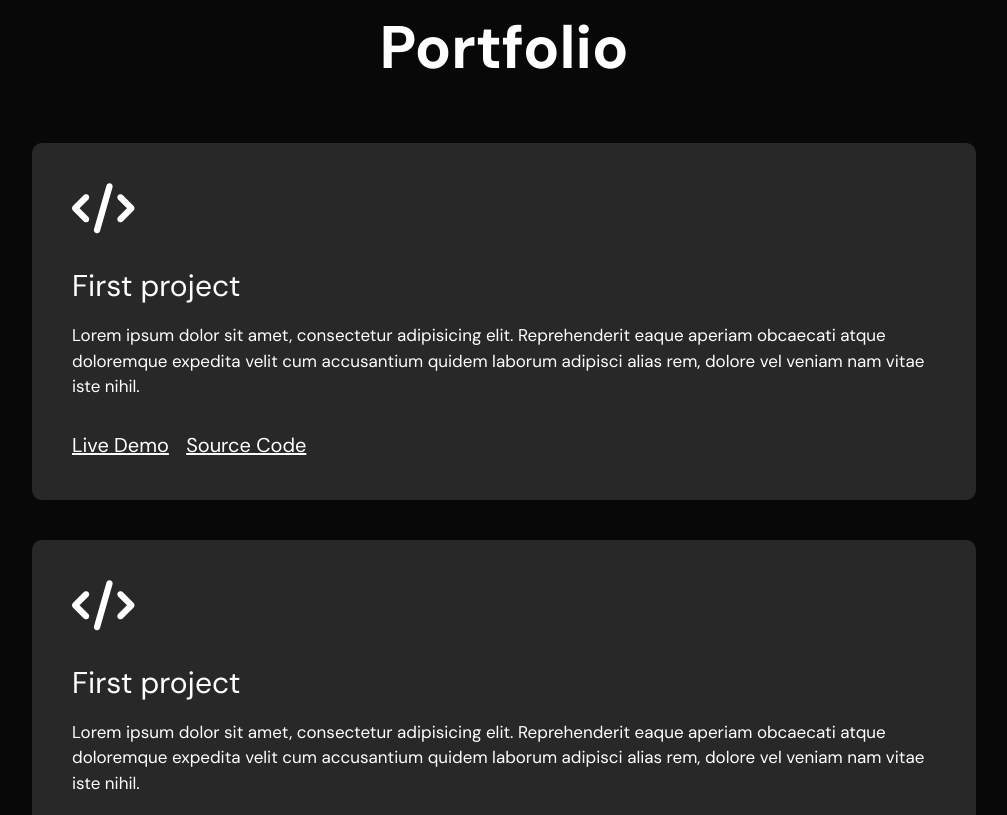
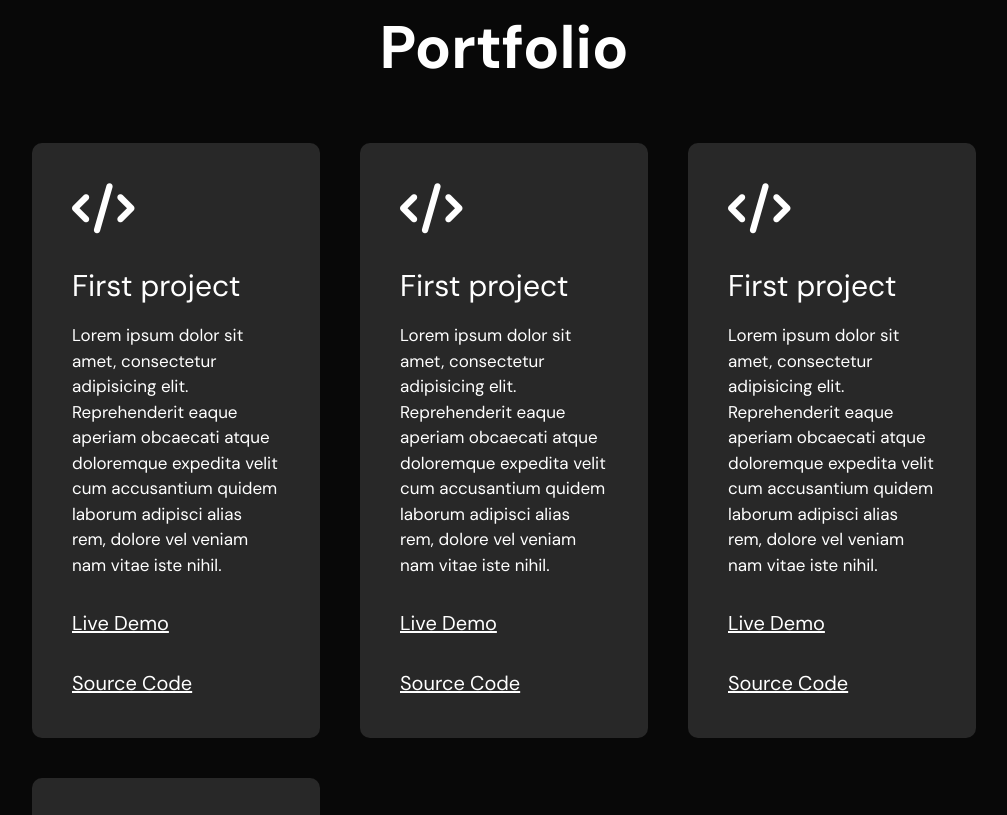
Before and after one commit to riccardoboe/riccardoboe-portfolio-v1, a plain HTML site: page index.html in a window 1280 px wide. Shown: the part 2060-2875 px from the top of the page, without its empty margins (136-1143 px from the left). Drawn offline with Linux system fonts and the light colour scheme.

Commit message:
Update style.css

```diff
--- a/style.css
+++ b/style.css
@@ -275,7 +275,7 @@ h1 span:nth-child(12) {
 
 .services-list {
   display: grid;
-  grid-template-columns: repeat(auto-fit, minmax(700px, 1fr));
+  grid-template-columns: repeat(auto-fit, minmax(250px, 1fr));
   grid-gap: 40px;
   margin-top: 50px;
 }
```
